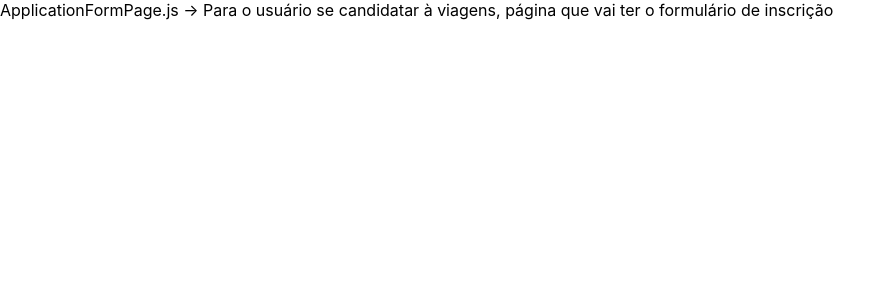
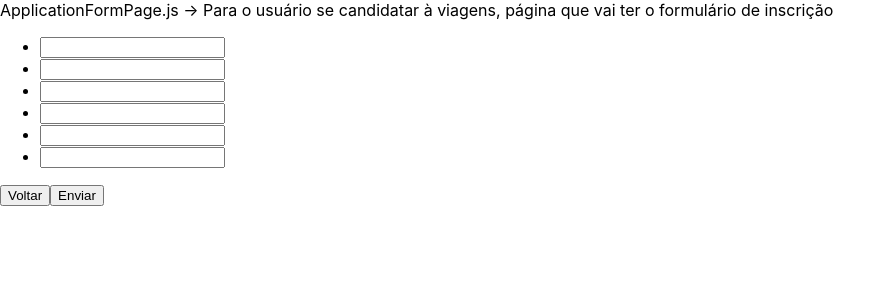
Before and after one commit to future4code/lamarr-Victor-Motta, a React (Create React App) app in the folder modulo4/projeto-labex/: page /trips/application in a window 1280 px wide. Shown: the top 300 px of the page, without its empty margins (0-896 px from the left). Built offline with nearby package versions, Linux system fonts and the light colour scheme.

Commit message:
finalizado-routes

```diff
--- a/modulo4/projeto-labex/src/pages/AdminHomePage.js
+++ b/modulo4/projeto-labex/src/pages/AdminHomePage.js
@@ -1,8 +1,17 @@
+import React from "react";
+import {  goToBack, goToCreateTripPage, goToPageHome } from "../components/Coordinator";
+import {useNavigate} from "react-router-dom"
+
 
 export function AdminHomePage() {
+  const navigate=useNavigate();
     return (
-      <div >
-        AdminHomePage.js → Para o administrador ver a lista de viagens e poder deletá-las ou acessar o detalhe de cada uma delas
+      <div>
+        <p>AdminHomePage.js → Para o administrador ver a lista de viagens e poder deletá-las ou acessar o detalhe de cada uma delas</p>
+        <button onClick={()=>{goToBack(navigate)}}>Voltar</button>
+        <button onClick={()=>{goToCreateTripPage(navigate)}}>Criar Viagem</button>
+        <button onClick={()=>{goToPageHome(navigate)}}>Logout</button>
       </div>
+
     );
   }
--- a/modulo4/projeto-labex/src/pages/ApplicationFormPage.js
+++ b/modulo4/projeto-labex/src/pages/ApplicationFormPage.js
@@ -1,8 +1,22 @@
+import React from "react";
+import {  goToBack } from "../components/Coordinator";
+import {useNavigate} from "react-router-dom"
 
 export function ApplicationFormPage() {
+  const navigate=useNavigate();
     return (
       <div >
         ApplicationFormPage.js → Para o usuário se candidatar à viagens, página que vai ter o formulário de inscrição
+        <ul>
+          <li><input></input></li>
+          <li><input></input></li>
+          <li><input></input></li>
+          <li><input></input></li>
+          <li><input></input></li>
+          <li><input></input></li>
+        </ul>
+        <button onClick={()=>{goToBack(navigate)}}>Voltar</button>
+        <button>Enviar</button>
       </div>
     );
   }
--- a/modulo4/projeto-labex/src/pages/CreateTripPage.js
+++ b/modulo4/projeto-labex/src/pages/CreateTripPage.js
@@ -1,8 +1,21 @@
+import React from "react";
+import { goToPageHome } from "../components/Coordinator";
+import {useNavigate} from "react-router-dom"
 
 export function CreateTripPage() {
+  const navigate=useNavigate();
     return (
       <div >
-        CreateTripPage.js → Formulário para o administrador criar uma nova viagem
+        <p>CreateTripPage.js → Formulário para o administrador criar uma nova viagem
+        </p>
+        <ul>
+          <li><input></input></li>
+          <li><input></input></li>
+          <li><input></input></li>
+          <li><input></input></li>
+        </ul>
+        <button onClick={()=>{goToPageHome(navigate)}}>Logout</button>
+        <button>Enviar</button>
       </div>
     );
   }
--- a/modulo4/projeto-labex/src/pages/HomePage.js
+++ b/modulo4/projeto-labex/src/pages/HomePage.js
@@ -1,5 +1,5 @@
 import React from "react";
-import {  goToAdminHomePage, goToListTripsPage } from "../components/Coordinator";
+import { goToListTripsPage, goToLoginPage } from "../components/Coordinator";
 import {useNavigate} from "react-router-dom"
 
 
@@ -10,8 +10,8 @@ export function Homepage() {
       <div>
         <h1>LabeX</h1>
         <p>HomePage.js  → Para o usuário escolher entre Área Administrativa e Lista de Viagens</p>
-        <button onClick={()=>{goToListTripsPage(navigate,)}}>Viagens</button>
-        <button onClick={()=>{goToAdminHomePage(navigate,)}}>Admin</button>
+        <button onClick={()=>{goToListTripsPage(navigate)}}>Viagens</button>
+        <button onClick={()=>{goToLoginPage(navigate)}}>Admin</button>
       </div>
     );
   }
--- a/modulo4/projeto-labex/src/pages/ListTripsPage.js
+++ b/modulo4/projeto-labex/src/pages/ListTripsPage.js
@@ -1,5 +1,5 @@
 import React from "react";
-import {goToBack,goToTripDetailsPage } from "../components/Coordinator";
+import {goToBack,goToApplicationFormPage } from "../components/Coordinator";
 import {useNavigate} from "react-router-dom"
 
 
@@ -9,8 +9,8 @@ export function ListTripsPage() {
       <div >
         <h1> Lista de viagens</h1>
        <p>ListTripsPage.js → Para vermos todas as viagens</p>
-       <button onClick={()=>{goToBack(navigate,)}}>Voltar</button>
-        <button onClick={()=>{goToTripDetailsPage(navigate,)}}>Inscrever-se</button>
+       <button onClick={()=>{goToBack(navigate)}}>Voltar</button>
+        <button onClick={()=>{goToApplicationFormPage(navigate)}}>Inscrever-se</button>
       </div>
     );
   }
--- a/modulo4/projeto-labex/src/pages/LoginPage.js
+++ b/modulo4/projeto-labex/src/pages/LoginPage.js
@@ -1,8 +1,15 @@
+import React from "react";
+import {  goToAdminHomePage, goToBack } from "../components/Coordinator";
+import {useNavigate} from "react-router-dom"
 
 export function LoginPage() {
-    return (
-      <div >
-        LoginPage.js → Para fazermos login como administrador
-      </div>
-    );
-  }
+  const navigate=useNavigate();
+  return (
+    <div >
+      <p>LoginPage.js → Para fazermos login como administrador</p>
+      <button onClick={()=>{goToBack(navigate)}}>Voltar</button>
+      <button onClick={()=>{goToAdminHomePage(navigate)}}>Entrar</button>
+    </div>
+
+  );
+}
--- a/modulo4/projeto-labex/src/pages/TripDetailsPage.js
+++ b/modulo4/projeto-labex/src/pages/TripDetailsPage.js
@@ -1,8 +1,15 @@
+import React from "react";
+import {  goToBack } from "../components/Coordinator";
+import {useNavigate} from "react-router-dom"
 
 export function TripDetailsPage() {
+  const navigate=useNavigate();
     return (
       <div >
         TripDetailsPage.js → Para o administrador ver o detalhe de uma viagem específica, bem como os candidatos que aplicaram para ela
+        <button onClick={()=>{goToBack(navigate)}}>Voltar</button>
+        <button>Aprovar</button>
+        <button>Reprovar</button>
       </div>
     );
   }
```
